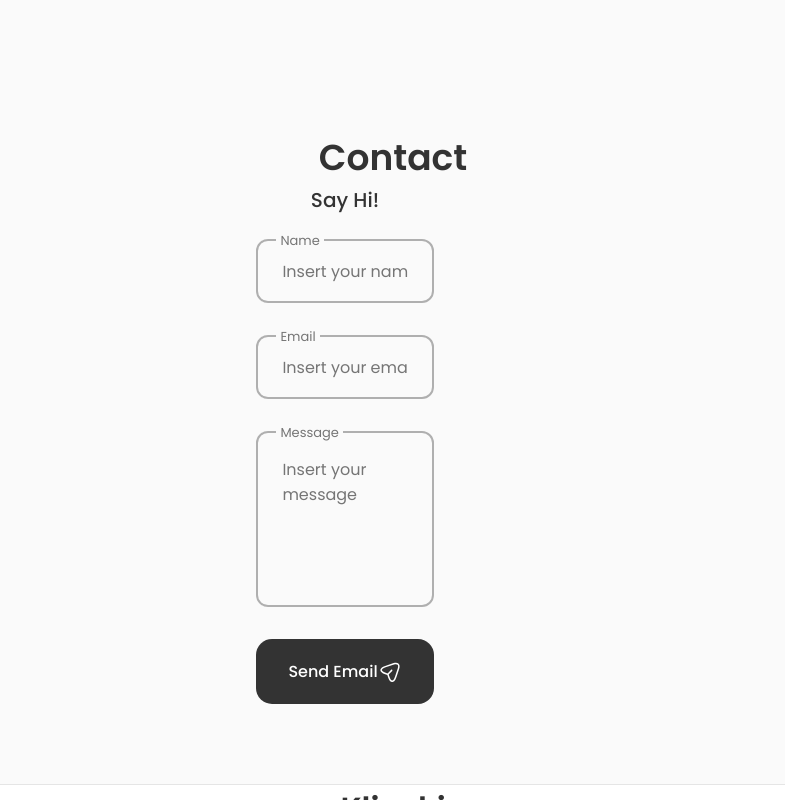
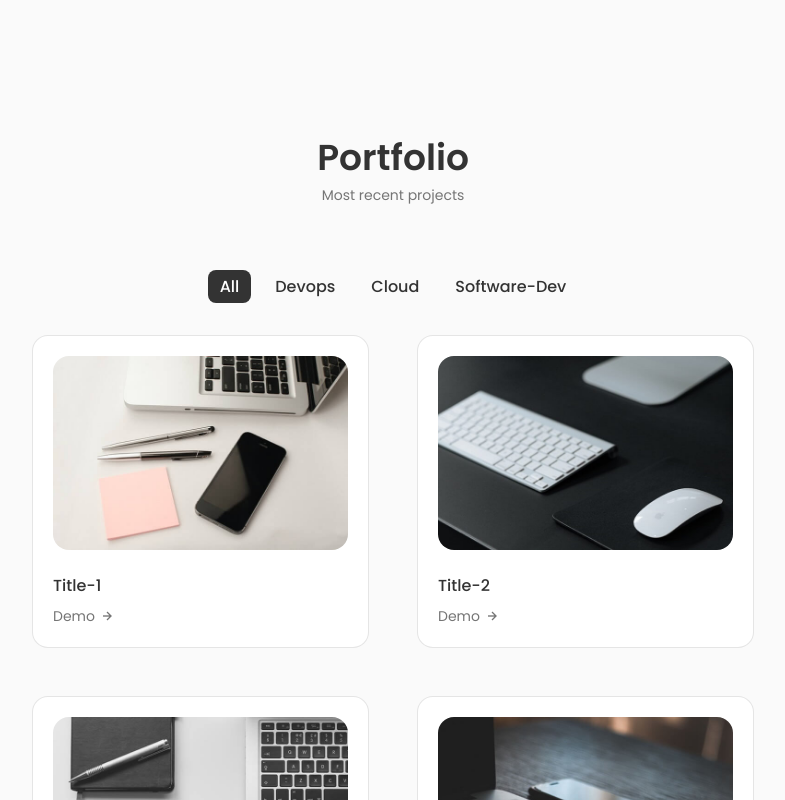
Before and after one commit to tkthedev7/My-Portfolio, a React (Create React App) app: page / in a window 1280 px wide. Shown: the part 2620-3420 px from the top of the page, without its empty margins (247-1032 px from the left). Built offline with nearby package versions, Linux system fonts and the light colour scheme.

Commit message:
added projects/portfolio section

```diff
--- a/src/App.js
+++ b/src/App.js
@@ -6,6 +6,7 @@
 import Skills from './components/skills/Skills';
 import Experience from './components/experience/Experience';
 import Certifications from './components/certifications/Certifications';
+import Project from './components/project/Project';
 import Contact from './components/contact/Contact';
 import Footer from './components/footer/Footer';
 import ScrollUp from './components/scrollup/ScrollUp';
@@ -22,6 +23,7 @@
       <Skills />
       <Experience />
       <Certifications />
+      <Project />
       <Contact />
 
     </main>
--- /dev/null
+++ b/src/components/project/Data.jsx
@@ -0,0 +1,55 @@
+import Work1 from "../../assets/work1.jpg";
+import Work2 from "../../assets/work2.jpg";
+import Work3 from "../../assets/work3.jpg";
+import Work4 from "../../assets/work4.jpg";
+import Work5 from "../../assets/work5.jpg";
+
+export const projectsData = [
+    {
+        id: 1,
+        image: Work1,
+        title: 'Title-1',
+        category: 'devops',
+        demo: 'https://www.google.com/',
+    },
+    {
+        id: 2,
+        image: Work2,
+        title: 'Title-2',
+        category: 'cloud',
+        demo: 'https://www.google.com/',
+    },
+    {   id: 3,
+        image: Work3,
+        title: 'Title-3',
+        category: 'software-dev',
+        demo: 'https://www.google.com/',
+    },
+    {   id: 4,
+        image: Work4,
+        title: 'Title-4',
+        category: 'cloud',
+        demo: 'https://www.google.com/',
+    },
+    {   id: 5,
+        image: Work5,
+        title: 'Title-5',
+        category: 'devops',
+        demo: 'https://www.google.com/',
+    },
+]
+
+export const projectsNav = [
+    {
+        name: 'all',
+    },
+    {
+        name: 'devops',
+    },
+    {
+        name: 'cloud',
+    },
+    {
+        name: 'software-dev',
+    },
+];
--- /dev/null
+++ b/src/components/project/Project.jsx
@@ -0,0 +1,16 @@
+import React from 'react';
+import "./project.css";
+import Projects from './Projects';
+
+const Project = () => {
+  return (
+    <section className="projects section" id="portfolio">
+        <h2 className="section__title">Portfolio</h2>
+        <span className="section__subtitle">Most recent projects</span>
+
+    <Projects />
+    </section>
+  )
+}
+
+export default Project
--- /dev/null
+++ b/src/components/project/Projects.jsx
@@ -0,0 +1,57 @@
+import React from 'react';
+import { useState, useEffect } from 'react';
+import { projectsData } from './Data';
+import { projectsNav } from './Data';
+import ProjectsItems from './ProjectsItems';
+
+const Projects = () => {
+    const [item, setItem] = useState({ name: 'all' });
+    const [projects, setProjects] = useState([]);
+    const [active, setActive] = useState(0);
+
+    useEffect(() => {
+        if(item.name === "all") {
+            setProjects(projectsData);
+        }
+
+        else {
+            const newProjects = projectsData.filter((project) => {
+                return project.category.toLowerCase() === item.name;
+            });
+            setProjects(newProjects);
+        }
+    }, [item]);
+
+  const handleClick = (e, index) => {
+    setItem({ name: e.target.textContent.toLowerCase() });
+    setActive(index);
+  };
+
+  return (
+    <div>
+        <div className="work__filters">
+            {projectsNav.map((item, index) => {
+                return (
+                        <span
+                            onClick={(e) => {
+                                handleClick(e, index);
+                            }} className={`${ active === index ? 'active-work' : ""}
+                            work__item`}
+                            key={index}
+                            >
+                            {item.name}
+                        </span>
+                )
+            })}
+        </div>
+
+        <div className="work__container container grid">
+            {projects.map((item) => {
+                return <ProjectsItems item={item} key={item.id} />;
+            })}
+        </div>
+    </div>
+  )
+}
+
+export default Projects
--- /dev/null
+++ b/src/components/project/ProjectsItems.jsx
@@ -0,0 +1,15 @@
+import React from 'react'
+
+const ProjectsItems = ({item}) => {
+  return (
+    <div className="work__card" key={item.id}>
+        <img src={item.image} alt="" className='work__img' />
+        <h3 className="work__title">{item.title}</h3>
+        <a href={item.demo} className="work__button">
+            Demo <i className="bx bx-right-arrow-alt work__button-icon"></i>
+        </a>
+    </div>
+  )
+}
+
+export default ProjectsItems
--- /dev/null
+++ b/src/components/project/project.css
@@ -0,0 +1,118 @@
+.work__filters {
+    display: flex;
+    justify-content: center;
+    align-items: center;
+    column-gap: 0.75rem;
+    margin-bottom: var(--mb-2);
+    cursor: pointer;
+}
+
+.work__item {
+    color: var(--title-color);
+    padding: 0.25rem 0.75rem;
+    font-weight: var(--font-medium);
+    border-radius: 0.5rem;
+    text-transform: capitalize;
+}
+
+.work__item:hover {
+    background-color: var(--title-color);
+    color: var(--container-color);
+}
+
+.work__container {
+    grid-template-columns: repeat(2, max-content);
+    gap: 3rem;
+    justify-content: center;
+}
+
+.work__card {
+    background: var(--container-color);
+    border: 1px solid rgba(0, 0, 0, 0.1);
+    padding: 1.25rem;
+    border-radius: 1rem;
+}
+
+.work__img {
+    width: 295px;
+    border-radius: 1rem;
+    margin-bottom: var(--mb-1);
+}
+
+.work__title {
+    font-size: var(--normal-font-size);
+    font-weight: var(--font-medium);
+    margin-bottom: var(--mb-0-5);
+}
+
+.work__button {
+    color: var(--text-color);
+    font-size: var(--small-font-size);
+    display: flex;
+    align-items: center;
+    column-gap: 0.25rem;
+}
+
+.work__button-icon {
+    font-size: 1rem;
+    transition: 0.4s;
+}
+
+.work__button:hover .work__button-icon {
+    transform: translateX(0.25rem);
+}
+
+/* Active Work */
+.active-work {
+    background-color: var(--title-color);
+    color: var(--container-color);
+}
+
+/*========== BREAKPOINTS ==========*/
+/* Large Screens */
+@media screen and (max-width: 992px) {
+    .work__container {
+        gap: 1.25rem;
+    }
+
+    .work__card {
+        padding: 1rem;
+    }
+
+    .work__img {
+        margin-bottom: 0.75rem;
+    }
+
+    .work__title {
+        margin-bottom: 0.25rem;
+    }
+}
+
+/* Medium Screens */
+@media screen and (max-width: 768px) {
+    .work__container {
+        grid-template-columns: max-content;
+    }
+
+}
+
+@media screen and (max-width: 576px) {
+    .work__container {
+        grid-template-columns: 1fr;
+    }
+
+    .work__img {
+        width: 100%;
+    }
+}
+
+/* Small Screens */
+@media screen and (max-width: 350px) {
+    .work__item {
+        font-size: var(--small-font-size);
+    }
+
+    .work__filters {
+        column-gap: 0.25rem;
+    }
+}
```
